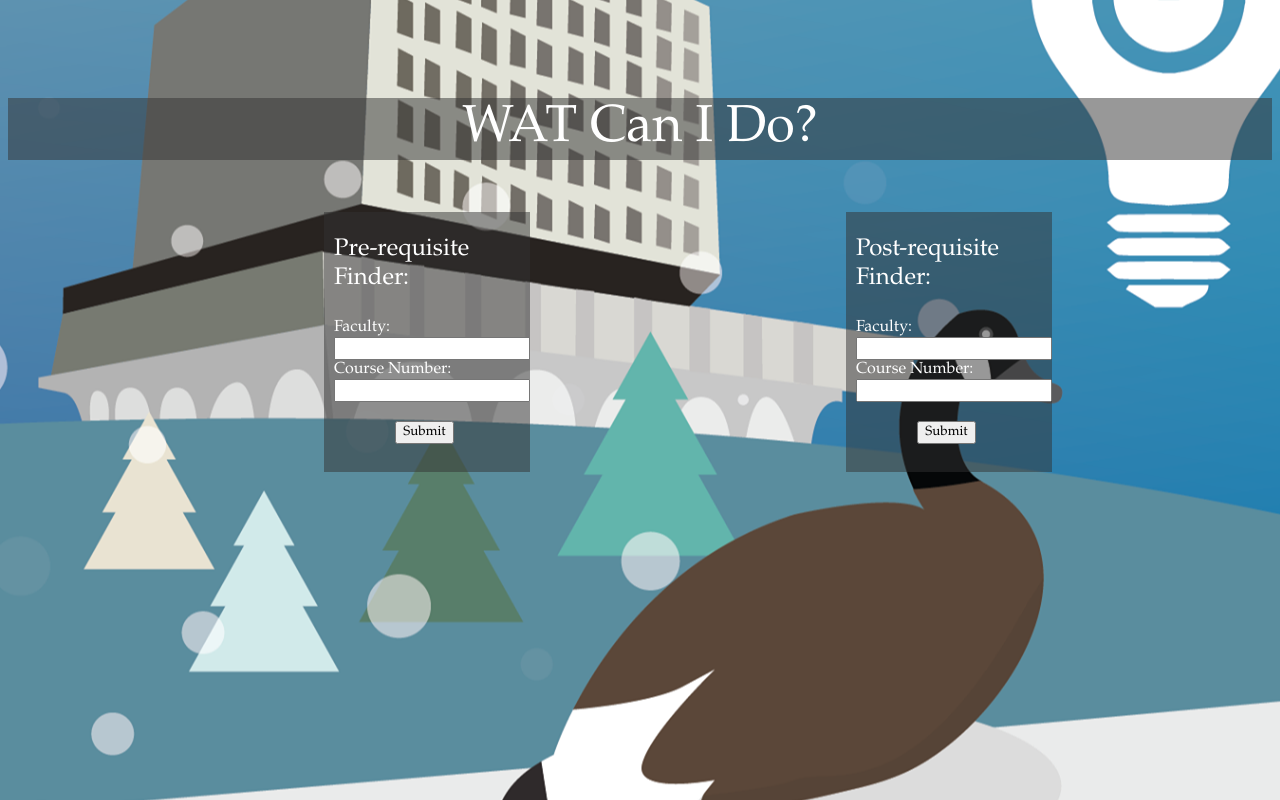
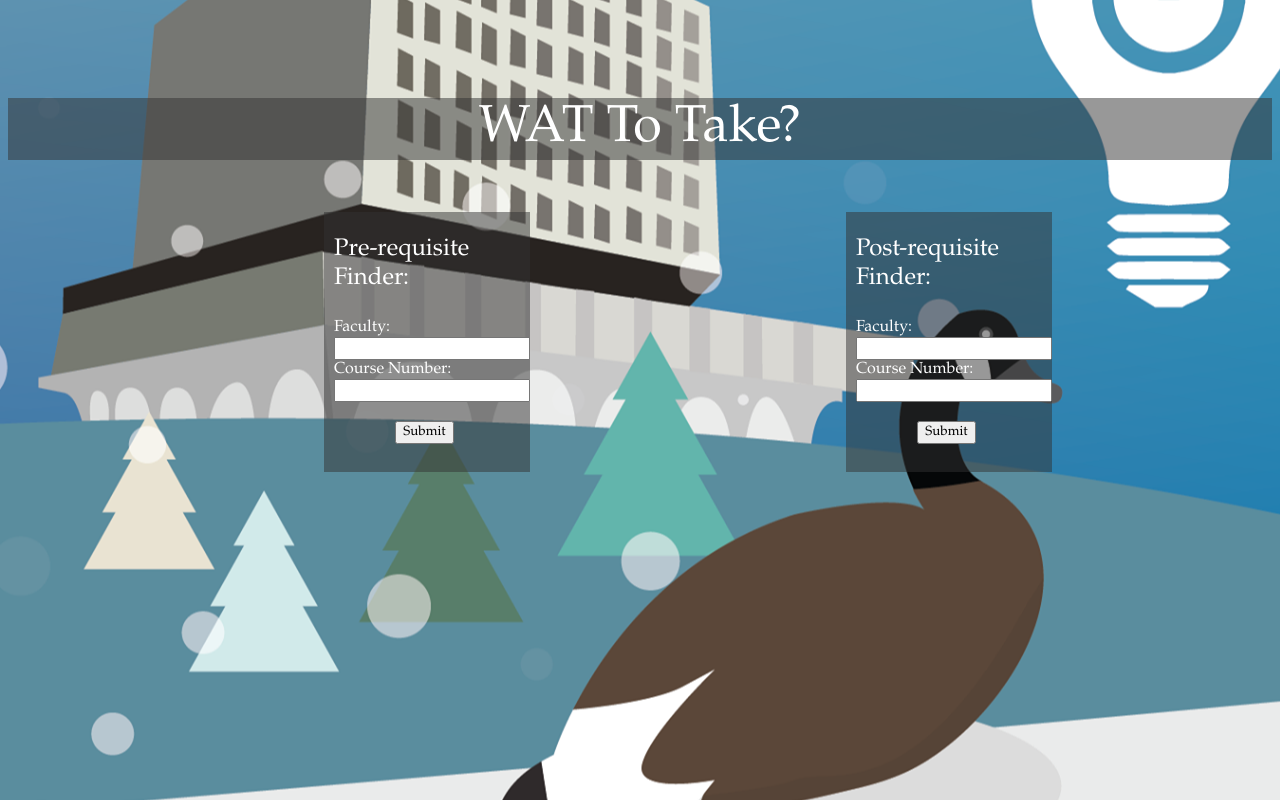
Before and after one commit to Martiul/WAT-To-Take, a plain HTML site: page index.html in a window 1280 px wide. Drawn offline with nearby package versions, Linux system fonts and the light colour scheme.

Commit message:
Add files via upload

```diff
--- a/index.html
+++ b/index.html
@@ -4,12 +4,12 @@
     <link href="https://fonts.googleapis.com/css?family=Raleway" rel="stylesheet">
     <link rel="stylesheet" type="text/css" href="starterhacks.css">
     <meta name = "viewport" content = "width = device-width, initial-scale = 1">
-    <title> WAT Can I Do?</title>
+    <title> WAT To Take?</title>
 </head>
 
 <body>
     <br><br>
-    <p id = "heading"> WAT Can I Do? </p>
+    <p id = "heading"> WAT To Take? </p>
 
     <div id = "boxes">
     <div id = "pre-req-box">
```
